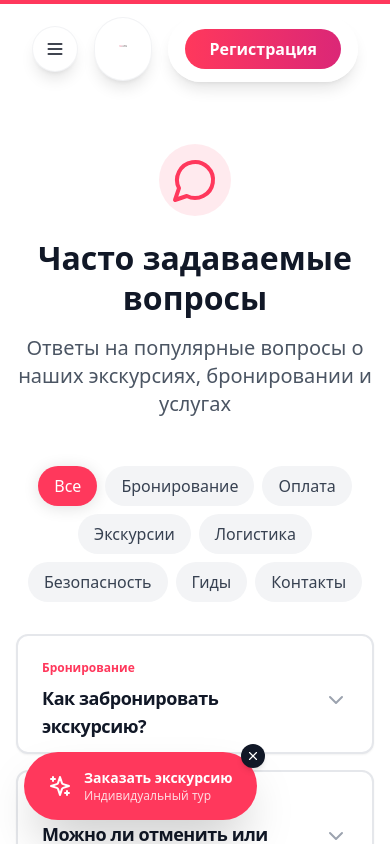
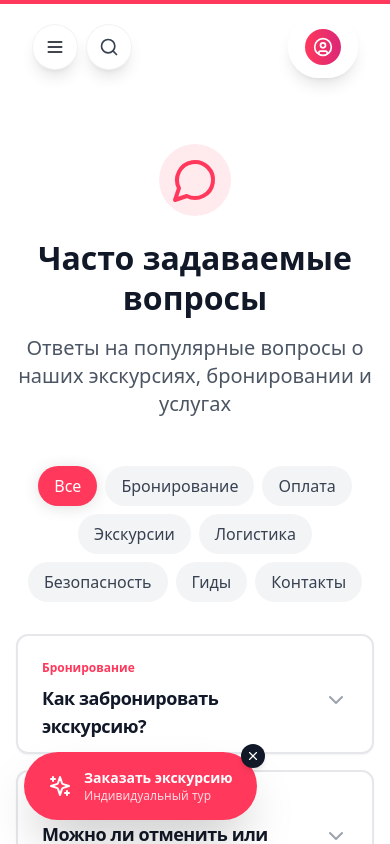
Before and after one commit to kbeautyg/gide, a React (Vite) app in the folder frontend/: page /faq in a window 390 px wide. Shown: the top 844 px of the page. Built offline with nearby package versions, Linux system fonts and the light colour scheme; no server answers.

Commit message:
feat: Redesign mobile header with search icon and user icon instead of text

```diff
--- a/frontend/src/components/PublicHeader.tsx
+++ b/frontend/src/components/PublicHeader.tsx
@@ -1,31 +1,43 @@
 import { useState } from 'react'
 import { Link, useLocation } from 'react-router-dom'
-import { UserCircle, Menu } from 'lucide-react'
+import { UserCircle, Menu, Search } from 'lucide-react'
 import { useAuthStore } from '@/lib/store'
 import { MobileMenu } from '@/components/MobileMenu'
+import { MobileSearchModal } from '@/components/MobileSearchModal'
 import { Logo } from '@/components/Logo'
 
 export function PublicHeader() {
   const { isAuthenticated, user } = useAuthStore()
   const location = useLocation()
   const [mobileMenuOpen, setMobileMenuOpen] = useState(false)
+  const [mobileSearchOpen, setMobileSearchOpen] = useState(false)
 
   return (
     <>
       {/* Floating Glassmorphism Header */}
       <header className="fixed top-4 left-4 right-4 z-50 transition-all duration-300">
-        <div className="container mx-auto px-0 flex items-center justify-between gap-4">
-          {/* Logo в капсуле слева с белым фоном */}
-          <div className="flex items-center gap-4">
+        <div className="container mx-auto px-0 flex items-center justify-between gap-2 md:gap-4">
+          {/* Мобильная версия: Меню + Поиск */}
+          <div className="flex items-center gap-2 md:hidden">
             {/* Hamburger для мобильных */}
             <button
               onClick={() => setMobileMenuOpen(true)}
-              className="md:hidden p-3 bg-white rounded-full shadow-lg hover:shadow-xl transition-all backdrop-blur-xl border border-gray-200/50"
+              className="p-3 bg-white rounded-full shadow-lg hover:shadow-xl transition-all backdrop-blur-xl border border-gray-200/50"
             >
               <Menu size={20} />
             </button>
 
-            {/* Лого в белой капсуле */}
+            {/* Иконка поиска для мобильных */}
+            <button
+              onClick={() => setMobileSearchOpen(true)}
+              className="p-3 bg-white rounded-full shadow-lg hover:shadow-xl transition-all backdrop-blur-xl border border-gray-200/50"
+            >
+              <Search size={20} className="text-gray-700" />
+            </button>
+          </div>
+
+          {/* Десктопная версия: Лого в белой капсуле */}
+          <div className="hidden md:block">
             <div className="bg-white rounded-full px-6 py-3 shadow-lg border border-gray-200/50 hover:shadow-xl transition-all">
               <Logo size="sm" linkTo="/" />
             </div>
@@ -95,9 +107,11 @@ export function PublicHeader() {
                     <span className="text-sm font-medium">{user.name || user.phone}</span>
                   </button>
                 </Link>
+                {/* Десктоп: текст "Кабинет", Мобильный: иконка */}
                 <Link to="/dashboard">
-                  <button className="bg-gradient-to-r from-airbnb-rausch to-pink-600 text-white px-6 py-2 rounded-full font-semibold hover:shadow-lg hover:scale-105 transition-all">
-                    Кабинет
+                  <button className="bg-gradient-to-r from-airbnb-rausch to-pink-600 text-white rounded-full font-semibold hover:shadow-lg hover:scale-105 transition-all flex items-center justify-center md:px-6 md:py-2 p-2 md:p-0">
+                    <span className="hidden md:inline">Кабинет</span>
+                    <UserCircle size={20} className="md:hidden" />
                   </button>
                 </Link>
               </>
@@ -108,9 +122,11 @@ export function PublicHeader() {
                     Войти
                   </button>
                 </Link>
+                {/* Десктоп: текст "Регистрация", Мобильный: иконка */}
                 <Link to="/register">
-                  <button className="bg-gradient-to-r from-airbnb-rausch to-pink-600 text-white px-6 py-2 rounded-full font-semibold hover:shadow-lg hover:scale-105 transition-all">
-                    Регистрация
+                  <button className="bg-gradient-to-r from-airbnb-rausch to-pink-600 text-white rounded-full font-semibold hover:shadow-lg hover:scale-105 transition-all flex items-center justify-center md:px-6 md:py-2 p-2 md:p-0">
+                    <span className="hidden md:inline">Регистрация</span>
+                    <UserCircle size={20} className="md:hidden" />
                   </button>
                 </Link>
               </>
@@ -124,6 +140,9 @@ export function PublicHeader() {
 
       {/* Мобильное меню */}
       <MobileMenu isOpen={mobileMenuOpen} onClose={() => setMobileMenuOpen(false)} />
+
+      {/* Мобильный поиск */}
+      <MobileSearchModal isOpen={mobileSearchOpen} onClose={() => setMobileSearchOpen(false)} />
     </>
   )
 }
```
